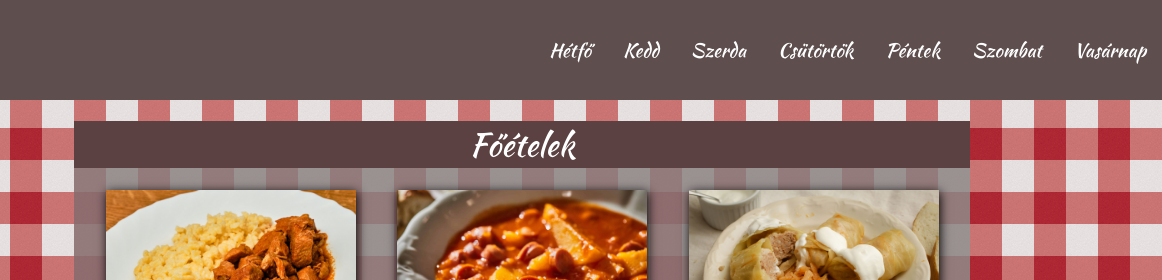
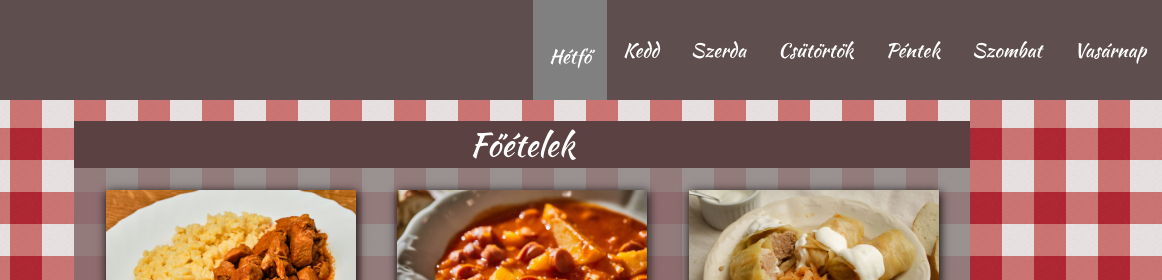
Before and after one commit to botikori/Web-Projekt1, a plain HTML site: page index.html in a window 1280 px wide. Shown: the top 280 px of the page, 118-1280 px from the left. Drawn offline with Linux system fonts and the light colour scheme; a web font is replaced by a local one.

Commit message:
"aktual" class added, it highlights the actual day you see

```diff
--- a/index.html
+++ b/index.html
@@ -15,7 +15,7 @@
 <body>
       <div class="navbar">
         <img src="img/logo.png" alt="">
-        <a href="#">Hétfő</a>
+        <a class="aktual" href="#">Hétfő</a>
         <a href="#">Kedd</a>
         <a href="#">Szerda</a>
         <a href="#">Csütörtök</a>
--- a/style.css
+++ b/style.css
@@ -28,6 +28,10 @@ body
 .navbar a:hover {
     background-color: #ddd;
     color: black;
+}
+.navbar a.aktual{
+    padding-bottom: 2px;
+    background-color: grey;
 }
 
 .navbar img
```
